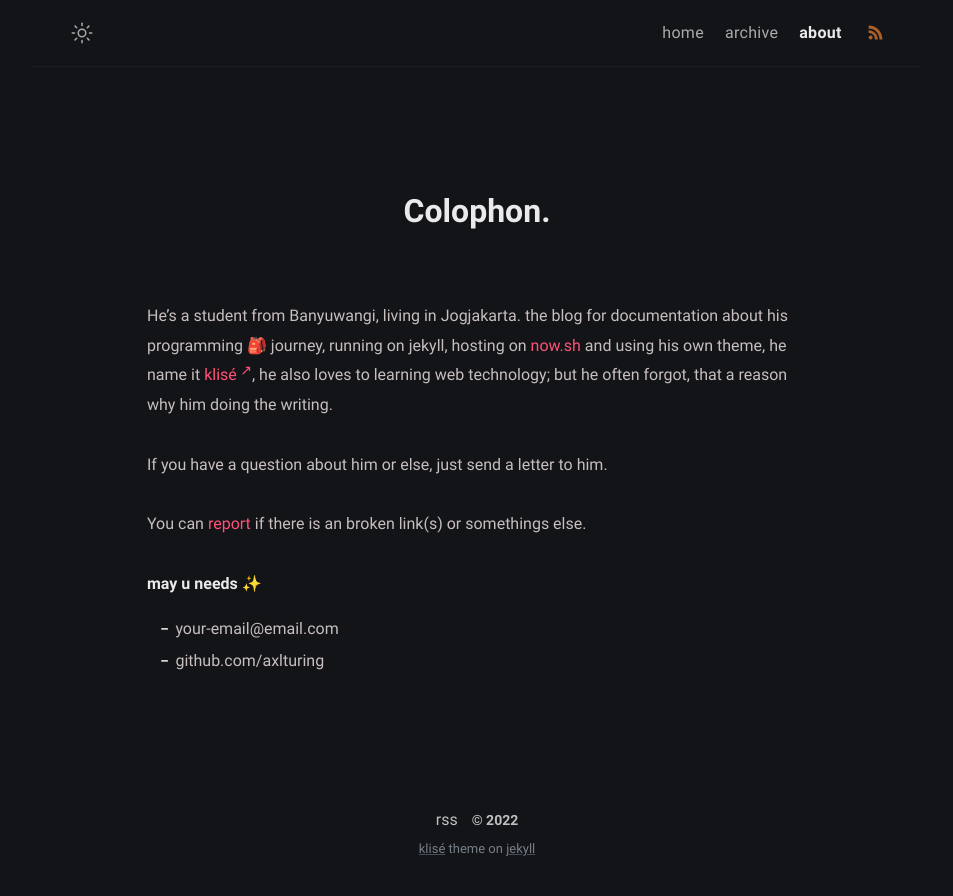
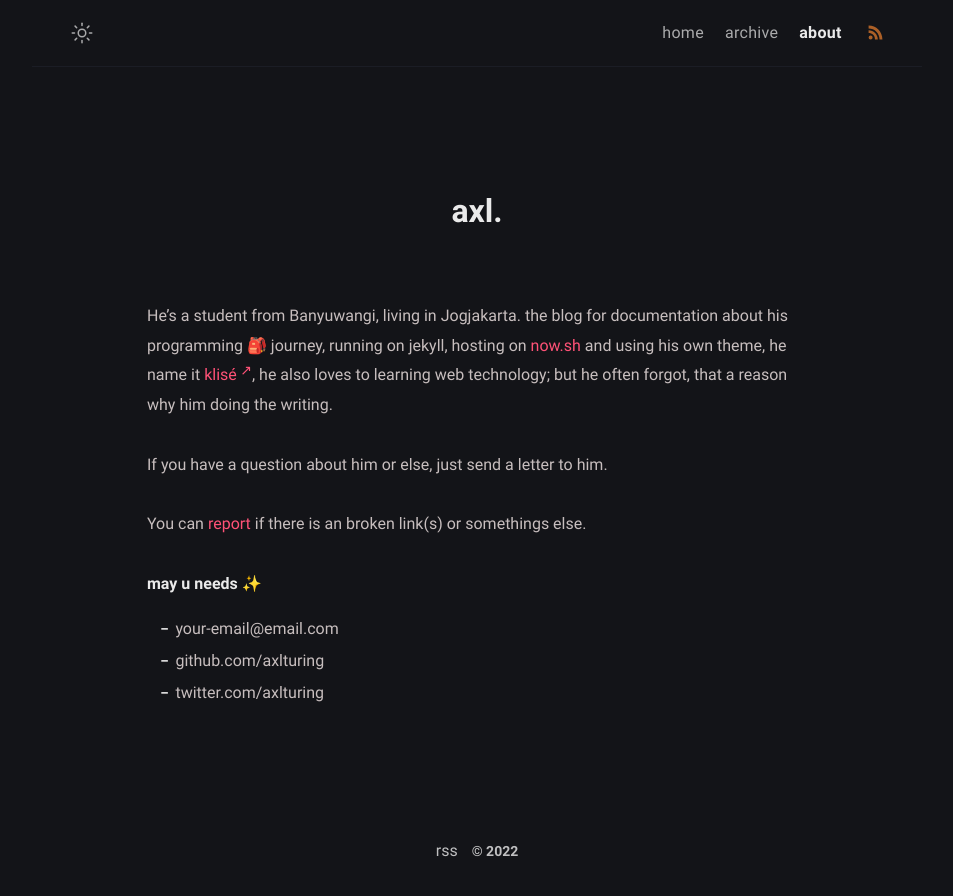
Before and after one commit to axlturing/rocknbyte.github.io, a Jekyll site: the page built from about.md, in a window 1280 px wide. Shown: the top 896 px of the page, without its empty margins (163-1116 px from the left). Built offline with Jekyll 4.4.1, drawn with Linux system fonts in a browser that asks for light colours.

```diff
--- a/_config.yml
+++ b/_config.yml
@@ -22,7 +22,7 @@ author:
   avatar: /assets/img/X18e9ctE_400x400.jpeg # change with your own avatar
 
 # URL settings
-url: "https://klise.now.sh" #
+url: "https://axlturing.github.io/" #
 baseurl:
 permalink: /:title/
 google_analytics: G-GL3X6NRCJ4
--- a/_includes/footer.html
+++ b/_includes/footer.html
@@ -1,19 +1,6 @@
 <footer class="footer">
   <a class="footer_item" href="/feed.xml">rss</a>
   <span class="footer_item">&copy; {{ site.time | date: "%Y" }}</span>
-  <small class="footer_copyright">
-    <!-- Klisé Theme: https://github.com/piharpi/jekyll-klise -->
-    <a
-      href="https://github.com/piharpi/jekyll-klise"
-      target="_blank"
-      rel="noreferrer noopener"
-      >klisé</a
-    >
-    theme on
-    <a href="https://jekyllrb.com" target="_blank" rel="noreferrer noopener"
-      >jekyll</a
-    >
-  </small>
 </footer>
 <script src="/assets/js/main.js" defer="defer"></script>
 {%- if site.google_analytics -%}
--- a/about.md
+++ b/about.md
@@ -1,8 +1,8 @@
 ---
-title: Colophon
+title: axl
 permalink: /about/
 layout: page
-excerpt: Hello peeps, I'm student of computer science from Banyuwangi, living in Jogjakarta. This blog for documentation about my programming journey, running on jekyll, hosting on netlify and using my own simple theme.
+excerpt: Hello peeps, I'm a computer engineer from London.
 comments: false
 ---
 
@@ -16,3 +16,4 @@ You can [report](http://github.com/piharpi/jekyll-klise/issues/new) if there is
 
 - {{ site.author.email }}
 - github.com/{{ site.author.github }}
+- twitter.com/{{ site.author.twitter }}
```
